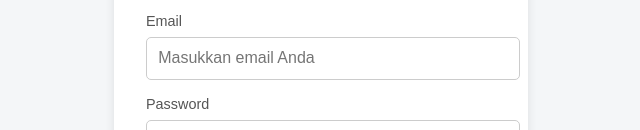
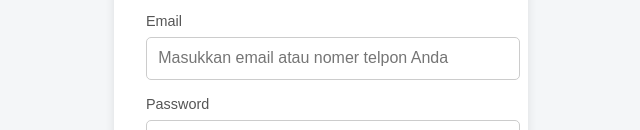
Before and after one commit to saar123456/desain, a plain HTML site: page index.html in a window 1280 px wide. Shown: the part 363-493 px from the top of the page, without its empty margins (319-959 px from the left). Drawn offline with Linux system fonts and the light colour scheme.

Commit message:
Add files via upload

```diff
--- a/index.html
+++ b/index.html
@@ -138,7 +138,7 @@
         <form action="#" method="POST">
             <div class="input-group">
                 <label for="email">Email</label>
-                <input type="email" id="email" name="email" placeholder="Masukkan email Anda" required>
+                <input type="email" id="email" name="email" placeholder="Masukkan email atau nomer telpon Anda" required>
             </div>
             <div class="input-group">
                 <label for="password">Password</label>
```
